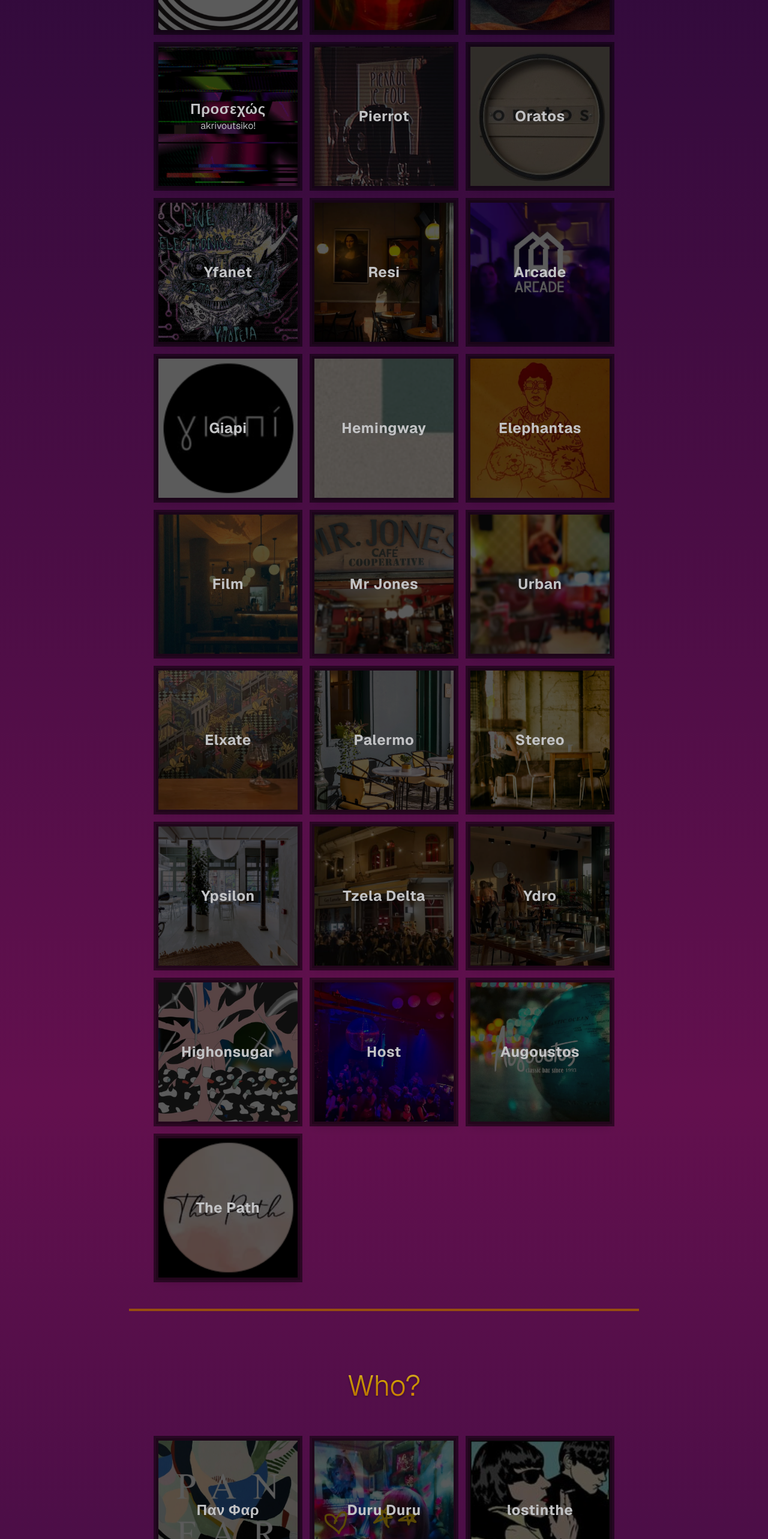
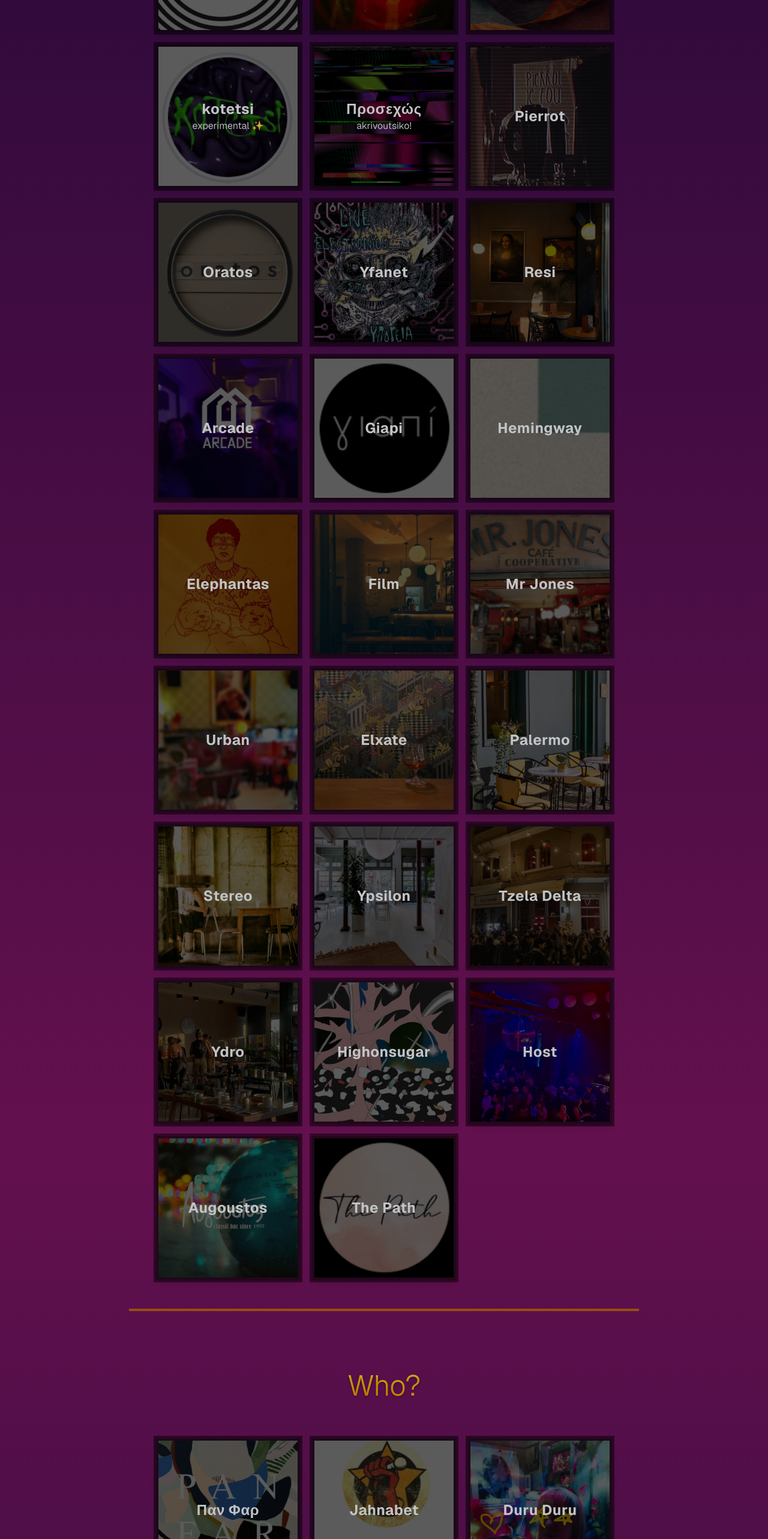
Before and after one commit to patrinoua/my-art-resources, a Next.js app: page / in a window 1280 px wide. Shown: the part 1150-3716 px from the top of the page at 60% size. Built offline with nearby package versions, Linux system fonts and the light colour scheme.

Commit message:
jahnabet, kotetsi

```diff
--- a/app/data/data.ts
+++ b/app/data/data.ts
@@ -61,6 +61,7 @@
     link: 'https://www.paranoiseradio.com/',
     image: 'paranoise.png',
     dateAdded: '17/07/2025',
+    comment: 'jahnabet',
   },
   {
     name: 'Paranoise mixcloud',
@@ -85,6 +86,12 @@
     link: 'https://www.mixcloud.com/george-goo/',
     image: 'goo.png',
     dateAdded: '17/07/2025',
+  },
+  {
+    name: 'Jahnabet',
+    link: 'https://www.mixcloud.com/Jahnabet/',
+    image: 'Jahnabet.png',
+    dateAdded: '09/04/2026',
   },
   {
     name: 'lostinthe soundcloud',
@@ -197,6 +204,13 @@
     link: 'https://www.instagram.com/mikroumikous.bar',
     image: 'mikous.png',
     dateAdded: '19/07/2025',
+  },
+  {
+    name: 'kotetsi',
+    link: 'https://www.instagram.com/the_kotetsi',
+    image: 'kotetsi.png',
+    dateAdded: '10/04/2026',
+    comment: 'experimental ✨',
   },
   {
     name: 'Προσεχώς',
@@ -344,6 +358,12 @@
     link: 'https://www.instagram.com/pan__far/',
     image: 'panfar.png',
     dateAdded: '19/07/2025',
+  },
+  {
+    name: 'Jahnabet',
+    link: 'https://web.facebook.com/Jahnabet',
+    image: 'Jahnabet.png',
+    dateAdded: '09/04/2026',
   },
 
   {
```
Also changed, not shown: public/Jahnabet.png (added), public/kotetsi.png (added).
